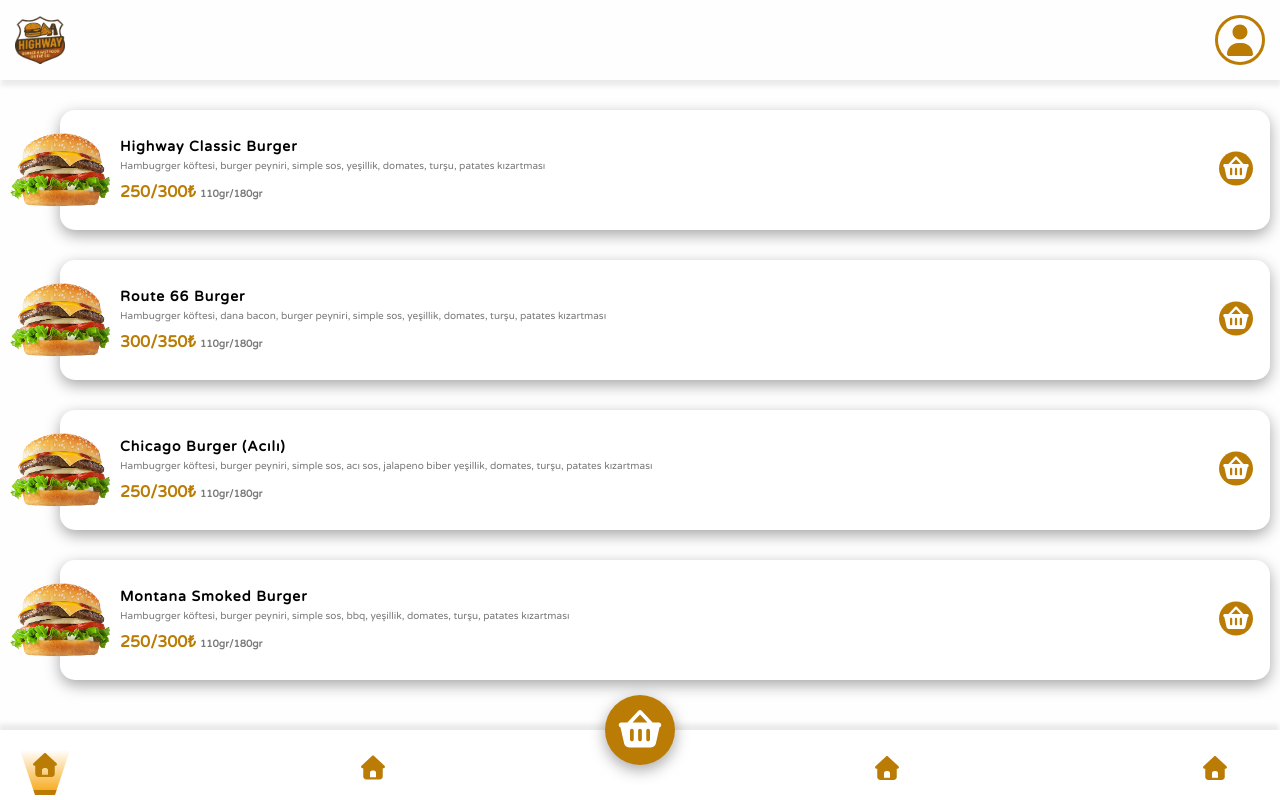
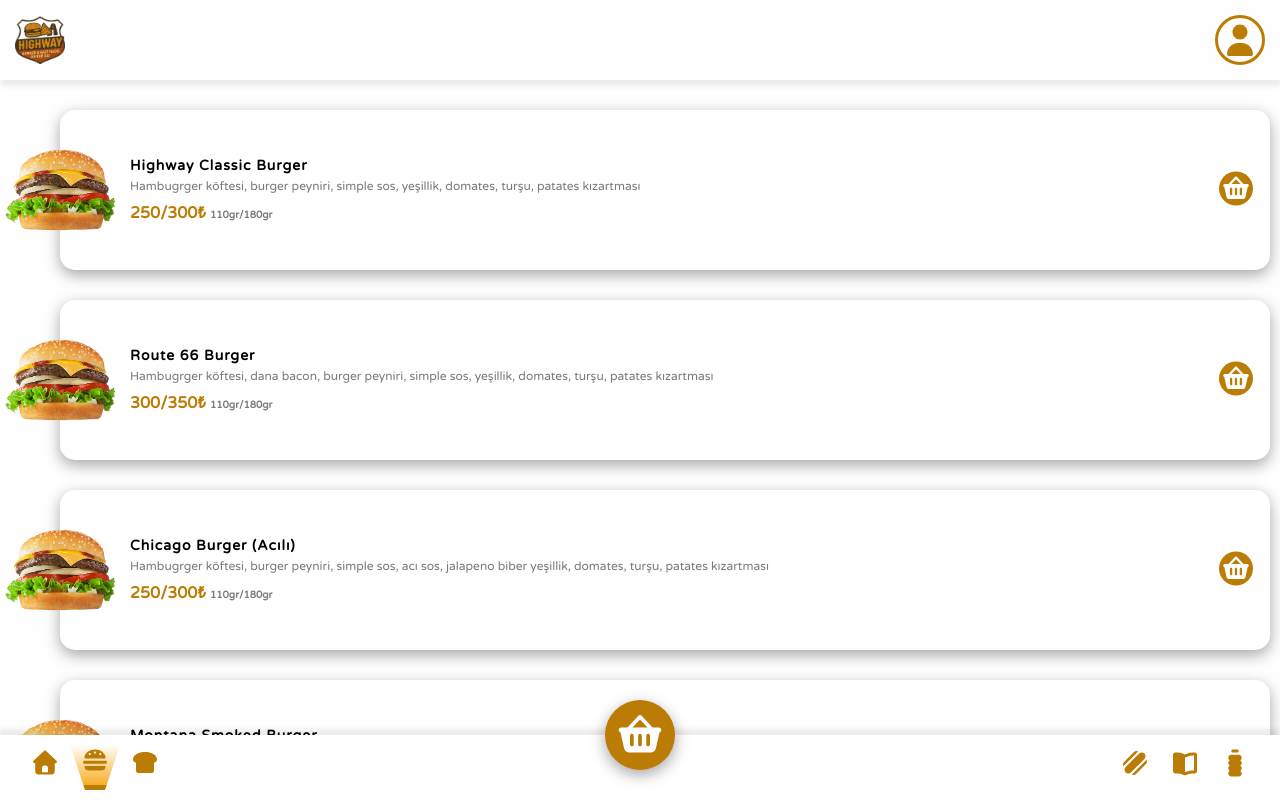
Before and after one commit to gokturkdogan/highway-burger, a Vue app: page /burgers in a window 1280 px wide. Built offline with nearby package versions, Linux system fonts and the light colour scheme.

Commit message:
some changes

```diff
--- /dev/null
+++ b/src/assets/icons/drink-icon.vue
@@ -0,0 +1,3 @@
+<template>
+<svg xmlns="http://www.w3.org/2000/svg" viewBox="0 0 640 640"><path d="M272 32L368 32C385.7 32 400 46.3 400 64C400 81.7 385.7 96 368 96L272 96C254.3 96 240 81.7 240 64C240 46.3 254.3 32 272 32zM176 208C176 172.7 204.7 144 240 144L400 144C435.3 144 464 172.7 464 208C464 232.1 450.7 253.1 431 264C450.7 274.9 464 295.9 464 320C464 344.1 450.7 365.1 431 376C450.7 386.9 464 407.9 464 432C464 456.1 450.7 477.1 431 488C450.7 498.9 464 519.9 464 544C464 579.3 435.3 608 400 608L240 608C204.7 608 176 579.3 176 544C176 519.9 189.3 498.9 209 488C189.3 477.1 176 456.1 176 432C176 407.9 189.3 386.9 209 376C189.3 365.1 176 344.1 176 320C176 295.9 189.3 274.9 209 264C189.3 253.1 176 232.1 176 208z"/></svg>
+</template>
--- /dev/null
+++ b/src/assets/icons/menu-icon.vue
@@ -0,0 +1,3 @@
+<template>
+<svg xmlns="http://www.w3.org/2000/svg" viewBox="0 0 640 640"><path d="M320 205.3L320 514.6L320.5 514.4C375.1 491.7 433.7 480 492.8 480L512 480L512 160L492.8 160C450.6 160 408.7 168.4 369.7 184.6C352.9 191.6 336.3 198.5 320 205.3zM294.9 125.5L320 136L345.1 125.5C391.9 106 442.1 96 492.8 96L528 96C554.5 96 576 117.5 576 144L576 496C576 522.5 554.5 544 528 544L492.8 544C442.1 544 391.9 554 345.1 573.5L332.3 578.8C324.4 582.1 315.6 582.1 307.7 578.8L294.9 573.5C248.1 554 197.9 544 147.2 544L112 544C85.5 544 64 522.5 64 496L64 144C64 117.5 85.5 96 112 96L147.2 96C197.9 96 248.1 106 294.9 125.5z"/></svg>
+</template>
--- /dev/null
+++ b/src/assets/icons/sandwich-icon.vue
@@ -0,0 +1,3 @@
+<template>
+<svg xmlns="http://www.w3.org/2000/svg" viewBox="0 0 640 640"><path d="M352 64C331.5 64 311.9 72.1 297.4 86.6L86.6 297.4C72.1 311.9 64 331.5 64 352C64 364.2 66.9 376.1 72.2 386.7L386.7 72.2C376.1 66.9 364.2 64 352 64zM288 576C308.5 576 328.1 567.9 342.6 553.4L553.4 342.6C567.9 328.1 576 308.5 576 288C576 275.8 573.1 263.9 567.8 253.3L253.3 567.8C264 573.2 275.9 576 288 576zM520.6 232.6C551.8 201.4 551.8 150.7 520.6 119.5C489.4 88.3 438.7 88.3 407.5 119.5L119.5 407.5C88.3 438.7 88.3 489.4 119.5 520.6C150.7 551.8 201.4 551.8 232.6 520.6L520.6 232.6z"/></svg>
+</template>
--- /dev/null
+++ b/src/assets/icons/toast-icon.vue
@@ -0,0 +1,3 @@
+<template>
+<svg xmlns="http://www.w3.org/2000/svg" viewBox="0 0 640 640"><path d="M128 496L128 320C92.7 320 64 291.3 64 256C64 39.5 576 39.5 576 256C576 291.3 547.3 320 512 320L512 496C512 522.5 490.5 544 464 544L176 544C149.5 544 128 522.5 128 496z"/></svg>
+</template>
--- a/src/components/Home/Navigation.vue
+++ b/src/components/Home/Navigation.vue
@@ -1,6 +1,6 @@
 <template>
     <div class="nav">
-        <div class="nav__item">
+        <router-link to="/burgers" class="nav__item">
             <img class="nav__image" src="../../assets/images/categories/burger.png" alt="burger">
             <div class="nav__itemContent">
                 <div class="nav__title">Burgerler</div>
@@ -10,7 +10,7 @@
                 Seçim için tıklayınız
                 <PointerIcon class="nav__actionIcon"/>
             </div>
-        </div>
+        </router-link>
         <div class="nav__item">
             <img class="nav__image" src="../../assets/images/categories/tost.png" alt="burger">
             <div class="nav__itemContent">
@@ -78,6 +78,7 @@
     padding-bottom: 50px;
 
     &__item {
+        text-decoration: none;
         position: relative;
         background-color: #fff;
         box-shadow: #00000059 0 5px 15px;
@@ -90,6 +91,7 @@
         padding: 10px;
         border-radius: 15px;
         margin-top: 70px;
+        color: #000;
     }
 
     &__image {
--- a/src/components/base/AppBar.vue
+++ b/src/components/base/AppBar.vue
@@ -1,23 +1,29 @@
 <template>
   <div class="appBar">
-    <div class="appBar__side">
-      <span class="appBar__link -active">
+    <div class="appBar__side -left">
+      <router-link to="/" class="appBar__link" :class="{ '-active': activeRoute === 'Home' }">
         <HomeIcon/>
-      </span>
-      <span class="appBar__link">
-        <HomeIcon/>
-      </span>
+      </router-link>
+      <router-link to="/burgers" class="appBar__link" :class="{ '-active': activeRoute === 'Burgers' }">
+        <BurgerIcon/>
+      </router-link>
+      <router-link to="/burgers" class="appBar__link" :class="{ '-active': activeRoute === 'Toasts' }">
+        <ToastIcon/>
+      </router-link>
     </div>
     <div class="appBar__mid">
       <BasketIcon/>
     </div>
-    <div class="appBar__side">
+    <div class="appBar__side -right">
       <span  class="appBar__link">
-        <HomeIcon/>
+        <SandwichIcon/>
       </span>
       <span class="appBar__link">
-        <HomeIcon />
+        <MenuIcon />
       </span>
+      <router-link to="/burgers" class="appBar__link" :class="{ '-active': activeRoute === 'Drinks' }">
+        <DrinkIcon/>
+      </router-link>
     </div>
   </div>
 </template>
@@ -25,15 +31,29 @@
 <script>
 import HomeIcon from "../../assets/icons/home-icon.vue";
 import BasketIcon from "../../assets/icons/basket-icon.vue";
+import BurgerIcon from "../../assets/icons/burger-icon.vue";
+import SandwichIcon from "../../assets/icons/sandwich-icon.vue";
+import ToastIcon from "../../assets/icons/toast-icon.vue";
+import MenuIcon from "../../assets/icons/menu-icon.vue";
+import DrinkIcon from "../../assets/icons/drink-icon.vue";
 
 export default {
   name: "Appbar",
   components: {
     HomeIcon,
-    BasketIcon
+    BasketIcon,
+    BurgerIcon,
+    SandwichIcon,
+    ToastIcon,
+    MenuIcon,
+    DrinkIcon
   },
   methods: {},
-  computed: {},
+  computed: {
+    activeRoute() {
+      return this.$route.name;
+    }
+  },
 };
 </script>
 <style lang="scss" scoped>
@@ -44,7 +64,7 @@
   bottom: 0;
   display: flex;
   justify-content: space-between;
-  padding: 20px 20px 5px 0;
+  padding: 10px 20px;
   background-color: white;
   box-shadow: rgba(0, 0, 0, 0.08) -1px -6px 5px 0px;
   align-items: center;
@@ -72,8 +92,6 @@
   &__side {
     display: flex;
     justify-content: space-between;
-    padding: 0 20px;
-    width: 30%;
   }
 
   &__link {
--- a/src/components/burgers/List.vue
+++ b/src/components/burgers/List.vue
@@ -78,14 +78,14 @@
         justify-content: center;
         width: 100%;
         height: fit-content;
-        height: 100px;
-        padding: 10px;
+        height: 130px;
+        padding: 15px 10px;
         border-radius: 15px;
         margin-top: 20px;
     }
 
     &__image {
-        width: 100px;
+        width: 110px;
         position: absolute;
         top: 50%;
         left: 0;
@@ -94,7 +94,7 @@
 
     &__itemContent {
         margin-top: 0;
-        margin-left: 50px;
+        margin-left: 60px;
     }
 
     &__title {
@@ -106,7 +106,7 @@
 
     &__subtitle {
         color: #7a7a7a;
-        font-size: 10px;
+        font-size: 12px;
         margin-top: 5px;
         max-width: 80%;
     }
```
